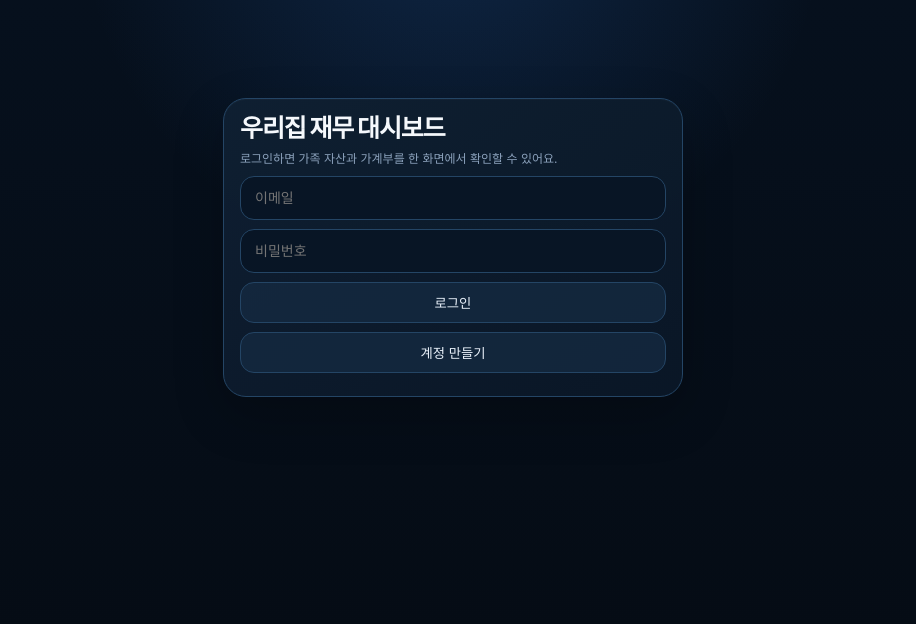
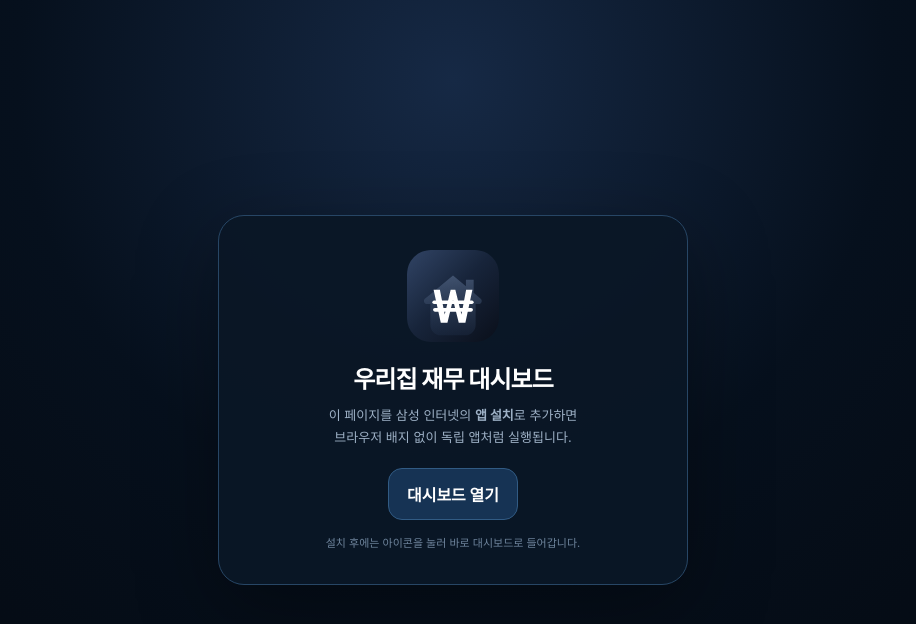
Before and after one commit to ljh05150-bit/dash, a plain HTML site: page app.html in a window 1280 px wide. Shown: the whole page, without its empty margins (187-1103 px from the left). Drawn offline with nearby package versions, Linux system fonts and the light colour scheme.

Commit message:
Fix PWA install flow for Samsung Internet

```diff
--- a/app.html
+++ b/app.html
@@ -8,16 +8,32 @@
 <meta name="apple-mobile-web-app-capable" content="yes">
 <meta name="apple-mobile-web-app-status-bar-style" content="black-translucent">
 <title>우리집 재무 대시보드</title>
-<link rel="manifest" href="./manifest.webmanifest?v=20260907-0905">
-<link rel="icon" href="./favicon.ico?v=20260907-0905" sizes="64x64">
-<link rel="icon" href="./app-icon.svg?v=20260907-0905" type="image/svg+xml">
-<link rel="apple-touch-icon" href="./app-icon.svg?v=20260907-0905">
-<style>html,body{margin:0;width:100%;height:100%;background:#06101d}iframe{border:0;width:100%;height:100%;display:block}</style>
+<link rel="manifest" href="./manifest.webmanifest?v=20260907-0910">
+<link rel="icon" href="./app-icon.svg?v=20260907-0910" type="image/svg+xml">
+<link rel="apple-touch-icon" href="./app-icon.svg?v=20260907-0910">
+<style>
+html,body{margin:0;min-height:100%;background:#06101d;color:#fff;font-family:-apple-system,BlinkMacSystemFont,"Segoe UI","Noto Sans KR",sans-serif}
+.wrap{min-height:100vh;display:flex;align-items:center;justify-content:center;padding:28px;box-sizing:border-box;background:radial-gradient(circle at 50% 10%,#162945 0,#06101d 45%,#04080e 100%)}
+.card{width:min(420px,100%);text-align:center;padding:34px 24px;border:1px solid #274665;border-radius:26px;background:rgba(10,23,38,.94);box-shadow:0 24px 80px rgba(0,0,0,.35)}
+.icon{width:92px;height:92px;border-radius:24px;margin:0 auto 18px;display:block}
+h1{font-size:24px;margin:0 0 10px;letter-spacing:-.04em}.sub{font-size:13px;line-height:1.65;color:#9db0c5}
+.btn{display:inline-block;margin-top:20px;padding:13px 18px;border-radius:14px;background:#163354;border:1px solid #315b84;color:#fff;text-decoration:none;font-weight:750}
+.small{margin-top:14px;font-size:11px;color:#6f859d}
+</style>
 </head>
 <body>
-<iframe src="./index.html" title="우리집 재무 대시보드"></iframe>
+<div class="wrap"><div class="card">
+<img class="icon" src="./app-icon.svg?v=20260907-0910" alt="">
+<h1>우리집 재무 대시보드</h1>
+<div class="sub">이 페이지를 삼성 인터넷의 <b>앱 설치</b>로 추가하면<br>브라우저 배지 없이 독립 앱처럼 실행됩니다.</div>
+<a class="btn" href="./index.html">대시보드 열기</a>
+<div class="small">설치 후에는 아이콘을 눌러 바로 대시보드로 들어갑니다.</div>
+</div></div>
 <script>
-if('serviceWorker' in navigator){navigator.serviceWorker.register('./service-worker.js').catch(()=>{});}
+if('serviceWorker' in navigator){navigator.serviceWorker.register('./service-worker.js?v=20260907-0910').catch(()=>{});}
+if(window.matchMedia('(display-mode: standalone)').matches || window.navigator.standalone===true){
+  location.replace('./index.html?app=1');
+}
 </script>
 </body>
 </html>
```
